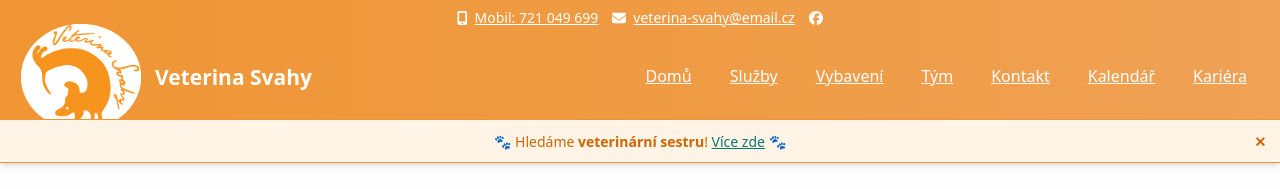
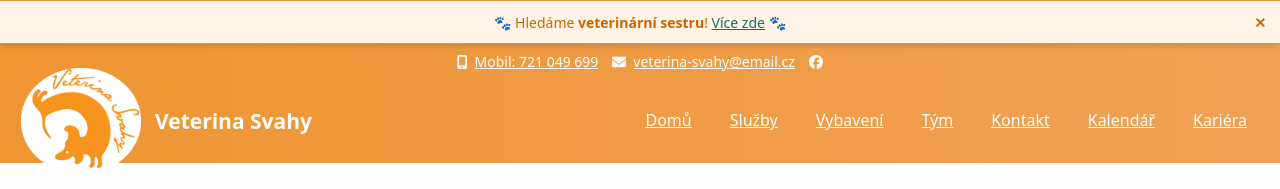
Before and after one commit to ajtyrunner/veterinarni-ordinace, a Next.js app: page / in a window 1280 px wide. Shown: the top 189 px of the page. Built offline with nearby package versions, Linux system fonts and the light colour scheme.

Commit message:
add badge alert header

```diff
--- a/src/app/page.tsx
+++ b/src/app/page.tsx
@@ -61,8 +61,8 @@ export default function Home() {
           `}
         </script>
       </Head>
+        <AlertBadge />
       <Header />
-      <AlertBadge />
       <div className="home-container">
         <div className="container mx-auto p-8 flex-grow">
           <div className="home-content flex flex-col md:flex-row">
```
